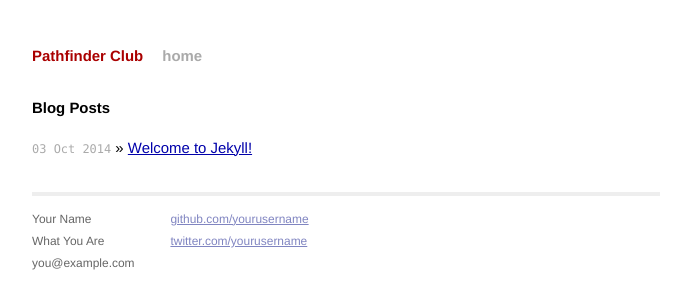
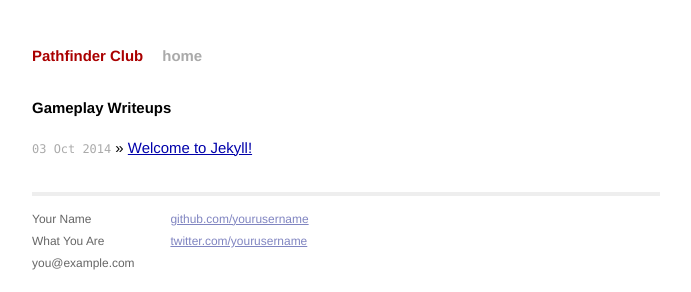
Before and after one commit to dansinker/pathfinderclub, a Jekyll site: the page built from index.html, in a window 1280 px wide. Shown: the top 292 px of the page, without its empty margins (294-985 px from the left). Built offline with Jekyll 4.4.1, drawn with Linux system fonts in a browser that asks for light colours; Markdown is read by kramdown in place of the engine named in the settings.

Commit message:
doing a little tweaking

```diff
--- a/index.html
+++ b/index.html
@@ -1,10 +1,10 @@
 ---
 layout: default
-title: Your New Jekyll Site
+title: Pathfinder Club - home
 ---
 
 <div id="home">
-  <h1>Blog Posts</h1>
+  <h1>Gameplay Writeups</h1>
   <ul class="posts">
     {% for post in site.posts %}
       <li><span>{{ post.date | date_to_string }}</span> &raquo; <a href="{{ post.url }}">{{ post.title }}</a></li>
```
